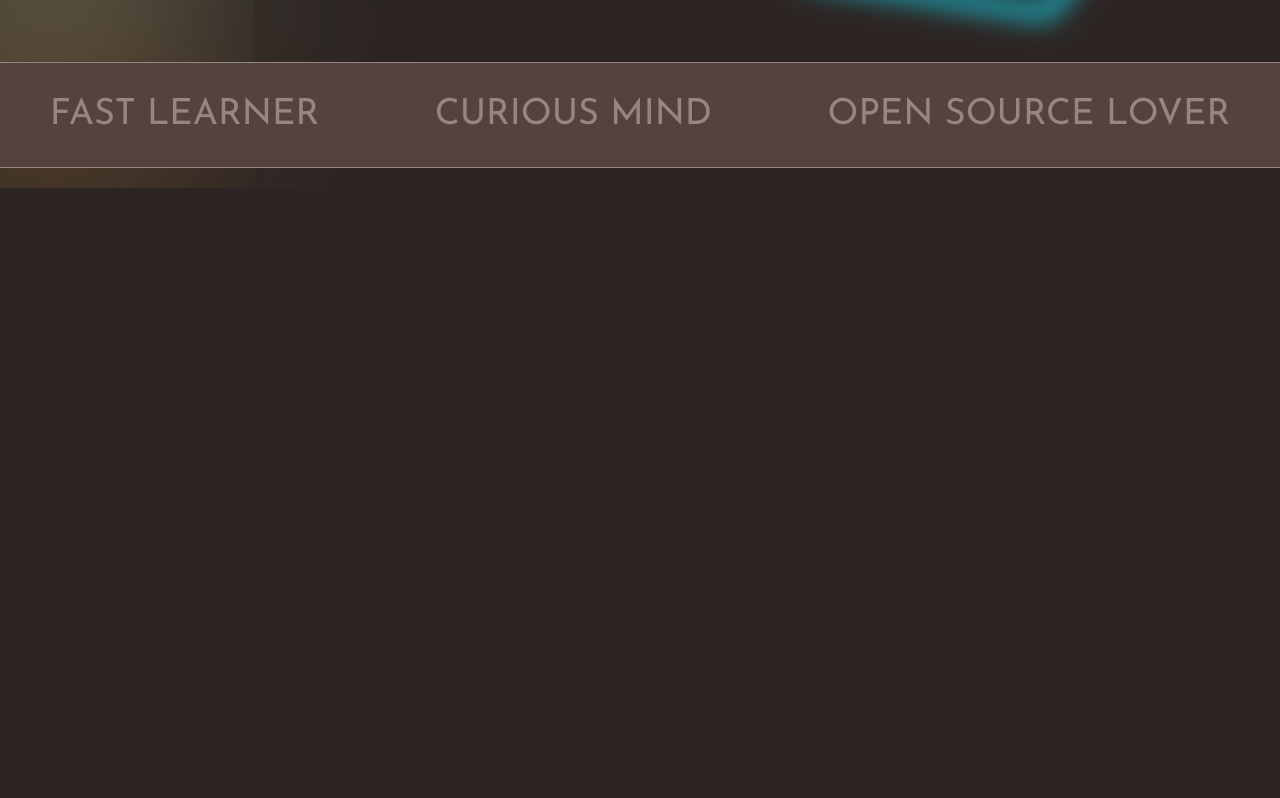
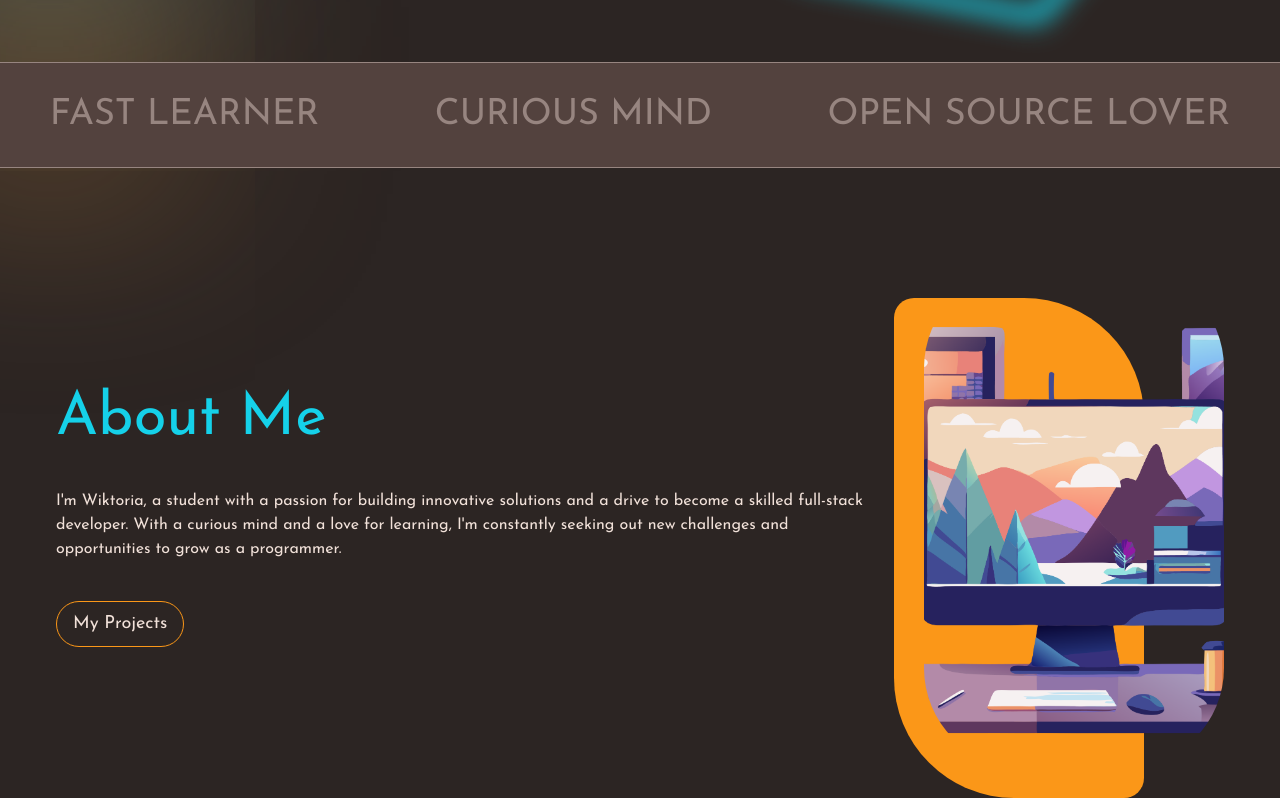
Before and after one commit to wkktoria/wkktoria.github.io, a React (Vite) app: page / in a window 1280 px wide. Shown: the part 612-1410 px from the top of the page. Before the commit the page ends 800 px from the top, so only its background shows below. Built offline with nearby package versions, Linux system fonts and the light colour scheme.

Commit message:
Create about section

```diff
--- a/src/App.jsx
+++ b/src/App.jsx
@@ -1,6 +1,7 @@
 import HeroMain from "./sections/hero/HeroMain";
 import NavbarMain from "./components/navbar/NavbarMain";
 import SubHero from "./sections/subhero/SubHero";
+import AboutMain from "./sections/about/AboutMain";
 
 function App() {
   return (
@@ -8,6 +9,7 @@
       <NavbarMain />
       <HeroMain />
       <SubHero />
+      <AboutMain />
     </main>
   );
 }
--- /dev/null
+++ b/src/sections/about/AboutImage.jsx
@@ -0,0 +1,18 @@
+import React from "react";
+
+const AboutImage = () => {
+  return (
+    <div className="h-[500px] w-[300px] relative">
+      <div className="h-[500px] w-[300px] rounded-[100px] absolute overflow-hidden">
+        <img
+          src="/images/workspace.png"
+          alt="Workspace"
+          className="h-full w-auto object-cover"
+        />
+      </div>
+      <div className="h-[500px] w-[250px] bg-orange absolute bottom-[-30px] left-[-30px] rounded-bl-[120px] rounded-tr-[120px] rounded-br-[20px] rounded-tl-[20px] -z-10"></div>
+    </div>
+  );
+};
+
+export default AboutImage;
--- /dev/null
+++ b/src/sections/about/AboutMain.jsx
@@ -0,0 +1,18 @@
+import React from "react";
+import AboutText from "./AboutText";
+import AboutImage from "./AboutImage";
+
+const AboutMain = () => {
+  return (
+    <div className="flex md:flex-row sm:flex-col gap-12 px-4 max-w-[1200px] mx-auto mt-[100px] justify-between items-center">
+      <div>
+        <AboutText />
+      </div>
+      <div>
+        <AboutImage />
+      </div>
+    </div>
+  );
+};
+
+export default AboutMain;
--- /dev/null
+++ b/src/sections/about/AboutText.jsx
@@ -0,0 +1,20 @@
+import React from "react";
+
+const AboutText = () => {
+  return (
+    <div className="flex flex-col md:items-start sm:items-center md:text-left sm:text-center">
+      <h2 className="text-6xl text-cyan mb-10">About Me</h2>
+      <p className="text-white">
+        I'm Wiktoria, a student with a passion for building innovative solutions
+        and a drive to become a skilled full-stack developer. With a curious
+        mind and a love for learning, I'm constantly seeking out new challenges
+        and opportunities to grow as a programmer.
+      </p>
+      <button className="border border-orange rounded-full py-2 px-4 text-lg flex items-center mt-10 hover:bg-orange transition-all duration-500 cursor-pointer md:self-start sm:self-center text-white hover:text-cyan">
+        My Projects
+      </button>
+    </div>
+  );
+};
+
+export default AboutText;
```
Also changed, not shown: public/images/workspace.png (added).
